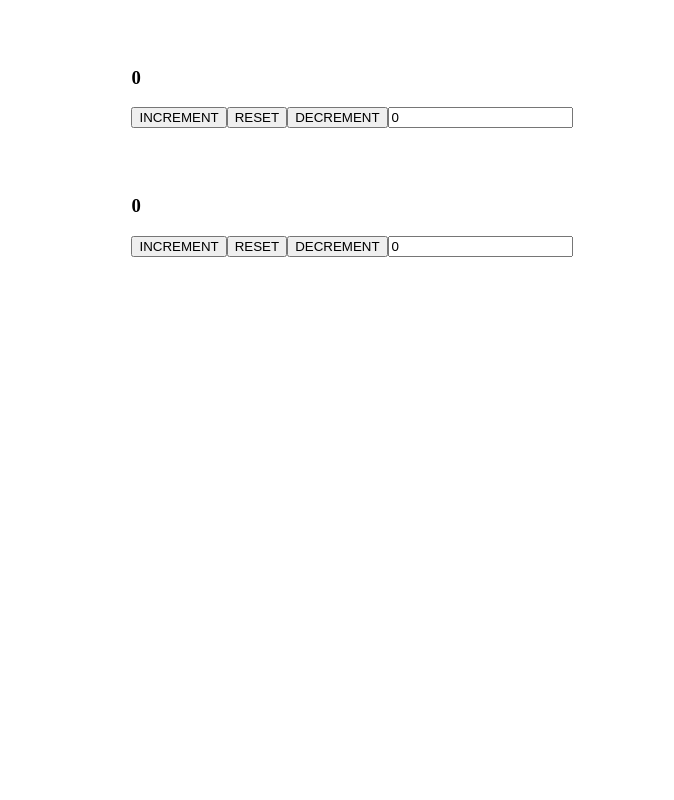
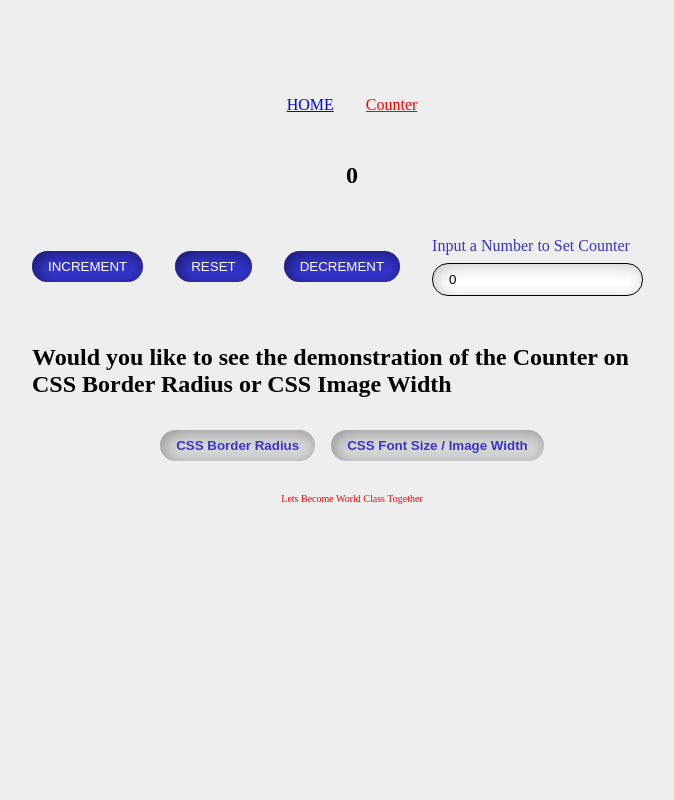
Before and after one commit to Christiano112/react-exam, a React (Create React App) app: page /counter in a window 1280 px wide. Shown: the top 800 px of the page, without its empty margins (288-962 px from the left). Built offline with nearby package versions, Linux system fonts and the light colour scheme.

Commit message:
Done with the counter page

```diff
--- a/src/App.css
+++ b/src/App.css
@@ -1,38 +1,73 @@
-.App {
-  text-align: center;
+* {
+  box-sizing: border-box;
+  padding: 0;
+  margin: 0;
 }
 
-.App-logo {
-  height: 40vmin;
-  pointer-events: none;
+body {
+  background: #eee;
 }
 
-@media (prefers-reduced-motion: no-preference) {
-  .App-logo {
-    animation: App-logo-spin infinite 20s linear;
-  }
+main {
+  margin: 0 auto;
+  width: 100%;
 }
 
-.App-header {
-  background-color: #282c34;
-  min-height: 100vh;
+.counter {
+  display: flex;
+  align-items: center;
+  justify-content: center;
+  gap: 2rem;
+}
+
+.counter button {
+  padding: 0.5rem 1rem;
+  color: #fff;
+  background: rgb(53, 53, 209);
+  border-radius: 1rem;
+  outline: none;
+  border: none;
+  user-select: none;
+  box-shadow: inset .2rem .2rem 1rem rgba(0, 0, 0, .5);
+}
+
+.counter label {
+  color: rgb(53, 53, 209);
+}
+
+.counter input {
+  outline: none;
+  border-radius: 1rem;
+  border: none;
+  border: 0.01px solid #000;
+  padding: 0.5rem 1rem;
+  margin-top: 0.5rem;
+  box-shadow: inset .2rem .2rem 1rem rgba(0, 0, 0, .2);
+}
+
+.counter-display {
   display: flex;
   flex-direction: column;
   align-items: center;
   justify-content: center;
-  font-size: calc(10px + 2vmin);
-  color: white;
+  gap: 2rem;
 }
 
-.App-link {
-  color: #61dafb;
+.counter-display-btns {
+  display: flex;
+  align-items: center;
+  justify-content: center;
+  gap: 1rem;
 }
 
-@keyframes App-logo-spin {
-  from {
-    transform: rotate(0deg);
-  }
-  to {
-    transform: rotate(360deg);
-  }
+.counter-display-btns button {
+  padding: 0.5rem 1rem;
+  background: rgb(216, 216, 216);
+  color: rgb(53, 53, 209);
+  border-radius: 1rem;
+  outline: none;
+  border: none;
+  user-select: none;
+  font-weight: 600;
+  box-shadow: inset .2rem .2rem 1rem rgba(0, 0, 0, .3);
 }
--- a/src/components/Counter.js
+++ b/src/components/Counter.js
@@ -1,32 +1,33 @@
-import { useState, useReducer } from "react";
-import React from 'react';
+import { useReducer } from "react";
+import { useState } from "react";
 import myReducer from "./Reducer";
-import { NavLink } from 'react-router-dom';
 import altSchool from "../images/AItSchool-Image-1024x671.webp";
 import setemi from "../images/setemi.jpeg"
+import Layout from './Layout';
 
 
 
 const Counter = () => {
-    const [count, setCount] = useState(0);
-    const [myCount, dispatch] = useReducer(myReducer, 0)
+    // const [count, setCount] = useState(0);
+    const [myCount, dispatch] = useReducer(myReducer, 0);
+    const [option, setOption] = useState(false)
 
     //USE STATE FUNCTIONS
-    const handleDecrease = () => {
-        setCount((count) => count - 1)
-    }
+    // const handleDecrease = () => {
+    //     setCount((count) => count - 1)
+    // }
 
-    const handleIncrease = () => {
-        setCount((count) => count + 1)
-    }
+    // const handleIncrease = () => {
+    //     setCount((count) => count + 1)
+    // }
 
-    const handleReset = () => {
-        setCount(0)
-    }
+    // const handleReset = () => {
+    //     setCount(0)
+    // }
 
-    const handleSetValue = (e) => {
-        setCount(e.target.value)
-    }
+    // const handleSetValue = (e) => {
+    //     setCount(e.target.value)
+    // }
 
     // USE REDUCER FUNCTIONS
     const handleMyDecrease = () => {
@@ -57,7 +58,10 @@ const Counter = () => {
 
     return (
         <article style={{ width: "40rem", margin: "3rem auto", display: "flex", flexDirection: "column", alignItems: "center", justifyContent: "center", gap: "3rem" }}>
-            <section>
+            <Layout />
+
+            {/* USE STATE FOR COUNTER */}
+            {/* <section>
                 <h1>{count}</h1>
 
                 <button
@@ -71,11 +75,11 @@ const Counter = () => {
                     step="0.1"
                     value={count}
                     onChange={(e) => handleSetValue(e)} />
-            </section>
+            </section> */}
 
-            <section>
-                <h1>{myCount}</h1>
-
+            {/* USE REDUCER FOR COUNTER */}
+            <h1>{myCount}</h1>
+            <section className="counter">
                 <button
                     onClick={() => handleMyIncrease()}>INCREMENT</button>
                 <button
@@ -83,21 +87,37 @@ const Counter = () => {
                 <button
                     onClick={() => handleMyDecrease()}>DECREMENT</button>
 
-                <input type="number"
-                    step="0.1"
-                    value={myCount}
-                    onChange={(e) => handleMySetValue(e)} />
+                <label>{'Input a Number to Set Counter'}
+                    <input type="number"
+                        value={myCount}
+                        onChange={(e) => handleMySetValue(e)} />
+                </label>
             </section>
 
-            <section>
-                <img src={setemi} alt="setemi" style={{opacity: count}} />
-                <img src={altSchool} alt="altschool" style={{ opacity: myCount }} />
+            <section className="counter-display">
+                <h2>Would you like to see the demonstration of the Counter on CSS Border Radius or CSS Image Width</h2>
+
+                <div className="counter-display-btns">
+                    <button onClick={() => setOption(true)}>CSS Border Radius</button>
+                    <button onClick={() => setOption(false)}>CSS Font Size / Image Width</button>
+                </div>
+
+                {option ? (
+                    <>
+                        <img src={setemi} alt="setemi" style={{ width: "20rem", borderRadius: myCount + "rem" }} />
+                    </>
+                ) : (
+                    <>
+                        {myCount <= 10 ? (
+                            <p style={myCount <= 5 ? { fontSize: "10px", color: "red" } : { fontSize: myCount + "px", color: "red" }}>Lets Become World Class Together</p>
+                        ) : (
+                            <img src={altSchool} alt="altschool" style={{ width: myCount + "rem" }} />
+                        )}
+                    </>
+                )}
             </section>
-
-            <NavLink to="/">Take me Home</NavLink>
-            <NavLink to="/counter">Take me to counter page</NavLink>
         </article>
     )
 }
 
-export default Counter
+export default Counter;
--- a/src/components/Custom.js
+++ b/src/components/Custom.js
@@ -0,0 +1,50 @@
+import { useReducer } from 'react';
+import myReducer from './Reducer';
+
+const CustomHook = (egCount) => {
+    const [myCount, dispatch] = useReducer(myReducer, 0);
+    egCount = myCount
+
+    const handleMyDecrease = () => {
+        dispatch({
+            type: "minus"
+        })
+    }
+
+    const handleMyIncrease = () => {
+        dispatch({
+            type: "add"
+        })
+    }
+
+    const handleMySetValue = (e) => {
+        dispatch({
+            type: "set",
+            valued: e
+        })
+    }
+
+    const handleMyReset = () => {
+        dispatch({
+            type: "reset"
+        })
+    }
+    return (
+        <div>
+            <section>
+                <h1>{myCount}</h1>
+
+                <button onClick={() => handleMyIncrease()}>INCREMENT</button>
+                <button onClick={() => handleMyReset()}>RESET</button>
+                <button onClick={() => handleMyDecrease()}> DECREMENT</button >
+
+                <input type="number"
+                step="0.1"
+                value={myCount}
+                onChange={(e) => handleMySetValue(e)} />
+            </section>
+        </div>
+    )
+}
+
+export default CustomHook;
--- a/src/components/ErrorBoundary.js
+++ b/src/components/ErrorBoundary.js
@@ -2,6 +2,7 @@ import { ErrorBoundary } from "react-error-boundary";
 import Counter from "./Counter";
 import { Routes, Route, useNavigate } from "react-router-dom";
 import Home from './Home';
+import ErrorPage from './ErrorPage';
 
 
 function ErrorFallback({ error, resetErrorBoundary }) {
@@ -28,6 +29,7 @@ const MyErrorBoundary = () => {
                 <Routes>
                     <Route path="/" index element={<Home />} />
                     <Route path="/counter" index element={<Counter />} />
+                    <Route path="*" index element={<ErrorPage />} />
                 </Routes>
             </ErrorBoundary>
         </>
--- a/src/components/ErrorPage.js
+++ b/src/components/ErrorPage.js
@@ -1,5 +1,5 @@
 import React from 'react'
-import errorImage from "../error404.webp"
+import errorImage from "../images/error404.webp"
 
 const ErrorPage = () => {
     return (
--- a/src/components/Home.js
+++ b/src/components/Home.js
@@ -1,14 +1,70 @@
-import React from 'react';
-import { NavLink } from 'react-router-dom';
+import React from 'react'
+import Layout from './Layout';
+import { useState } from 'react';
+import CustomHook from './Custom';
+
+const myObservations = [
+    {
+        id: 0,
+        observe: "Male",
+        amount: 1
+    },
+    {
+        id: 1,
+        observe: "Female",
+        amount: 2
+    }
+]
+
+let nextId = 2;
 
 const Home = () => {
+    const [observation, setObservation] = useState(myObservations);
+    const [text, setText] = useState("");
+    const [num, setNum] = useState(0)
+
+    const handleAdd = () => {
+        setObservation([
+            ...observation,
+            {
+                id: nextId++,
+                observe: text,
+                amount: num
+            }
+        ]);
+        setText("")
+        setNum(0)
+    }
+
     return (
         <div>
-            <h1>Home</h1>
-            <NavLink to="/">Take me Home</NavLink>
-            <NavLink to="/counter">Take me to counter page</NavLink>
+            <Layout />
+
+            <ul>
+                {observation.map(data => (
+                    <li key={data.id}>
+                        {data.observe}{' '}{data.amount}{' '}
+                        <button onClick={() => {
+                            setObservation(observation.filter(ob => ob.id !== data.id))
+                        }}>
+                            Delete
+                        </button>
+                        <CustomHook />
+                    </li>
+                ))}
+            </ul>
+
+            <input
+                value={text}
+                onChange={e => setText(e.target.value)} />
+            <input
+                value={num}
+                onChange={e => setNum(e.target.value)} />
+            <button onClick={handleAdd}>
+                Add
+            </button>
         </div>
     )
 }
 
-export default Home;
+export default Home
--- /dev/null
+++ b/src/components/Layout.js
@@ -0,0 +1,24 @@
+import { NavLink } from "react-router-dom";
+
+const Layout = () => {
+    return (
+        <div>
+            <nav style={{ display: "flex", alignItems: "center", justifyContent: "center", gap: "2rem", paddingTop: "3rem" }}>
+
+                <NavLink style={({ isActive }) => {
+                    return {
+                        color: isActive ? "red" : "blue",
+                    };
+                }} to="/">HOME</NavLink>
+
+                <NavLink style={({ isActive }) => {
+                    return {
+                        color: isActive ? "red" : "blue",
+                    };
+                }} to="/counter">Counter</NavLink>
+            </nav>
+        </div>
+    )
+}
+
+export default Layout;
--- a/src/components/Reducer.js
+++ b/src/components/Reducer.js
@@ -1,16 +1,16 @@
 export default function myReducer(myCount, action) {
     switch (action.type) {
         case "add": {
-            return myCount = myCount + 1;
+            return myCount + 1;
         }
         case "minus": {
-            return myCount = myCount - 1;
+            return myCount - 1;
         }
         case "set": {
-            return myCount = action.valued.target.value
+            return action.valued.target.value
         }
         case "reset": {
-            return myCount = 0;
+            return 0;
         }
         default: {
             throw Error('Unknown action: ' + action.type);
```
